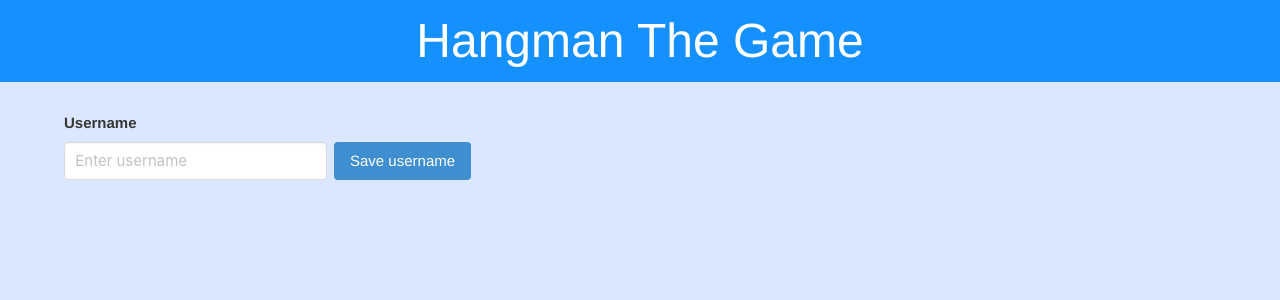
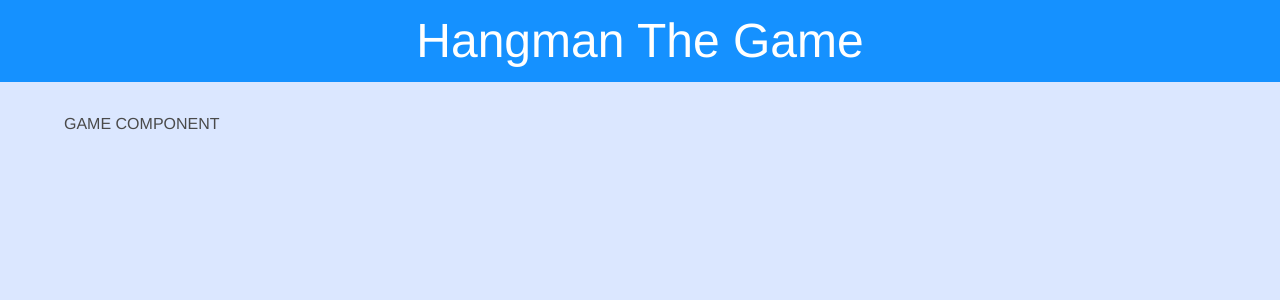
Before and after one commit to tcundic/Hangman-game, a React (Create React App) app: page /play in a window 1280 px wide. Before the commit this address led to /. Shown: the top 300 px of the page. Built offline with nearby package versions, Linux system fonts and the light colour scheme.

Commit message:
created main component for game. close #10.

```diff
--- a/src/components/App.tsx
+++ b/src/components/App.tsx
@@ -1,5 +1,6 @@
 import React from 'react';
 import {connect} from 'react-redux';
+import {Navigate} from "react-router-dom";
 import Game from "../models/game";
 import Highscore from "../models/highscore";
 import Props from "../models/Props";
@@ -24,6 +25,10 @@ export class App extends React.Component<Props> {
     }
 
     render() {
+        if (this.props.game?.userName) {
+            return <Navigate to="/play" />;
+        }
+
         return (
             <div className="container mt-6">
                 <label className="label is-large">Username</label>
--- /dev/null
+++ b/src/components/Play.tsx
@@ -0,0 +1,28 @@
+import React from 'react';
+import {connect} from "react-redux";
+
+import Props from "../models/Props";
+import Highscore from "../models/highscore";
+import Game from "../models/game";
+
+export class Play extends React.Component<Props> {
+    constructor(props: Props) {
+        super(props);
+    }
+
+    render() {
+        return (
+            <div className="container mt-6">
+                GAME COMPONENT
+            </div>
+        );
+    }
+};
+
+const mapStateToProps = (state: { game: Game, highscores: Array<Highscore> }) => {
+    return {
+        game: state.game
+    };
+};
+
+export default connect(mapStateToProps)(Play);
--- a/src/routers/AppRouter.tsx
+++ b/src/routers/AppRouter.tsx
@@ -2,6 +2,7 @@ import React from "react";
 import {BrowserRouter, Navigate, Route, Routes} from "react-router-dom";
 import Header from "../components/Header";
 import App from "../components/App";
+import Play from "../components/Play";
 
 const AppRouter = () => (
     <React.StrictMode>
@@ -9,6 +10,7 @@ const AppRouter = () => (
         <BrowserRouter>
             <Routes>
                 <Route path="/" element={<App/>}/>
+                <Route path="/play" element={<Play/>}/>
                 <Route path="*" element={<Navigate to="/"/>}/>
             </Routes>
         </BrowserRouter>
```
Also changed, not shown: 2 other files (tests, documents, lock files or other folders).
